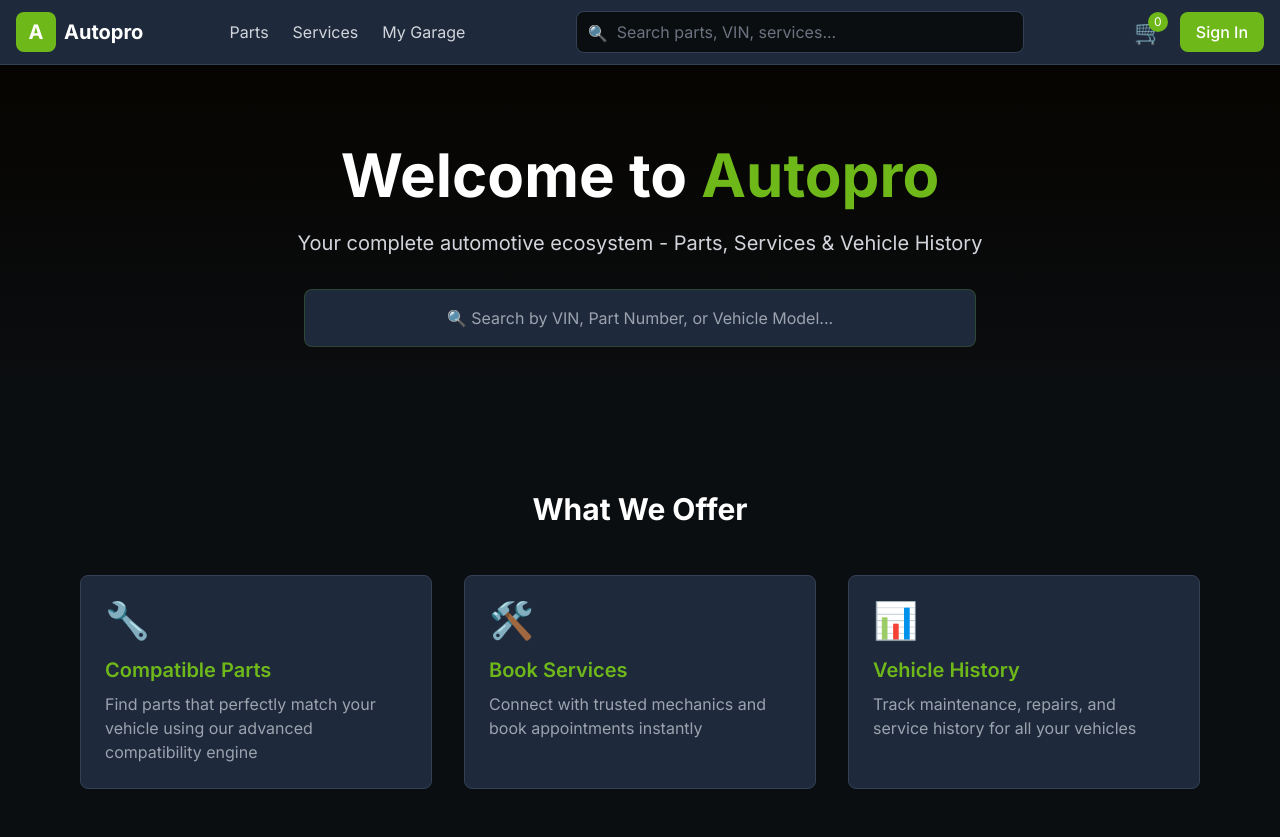
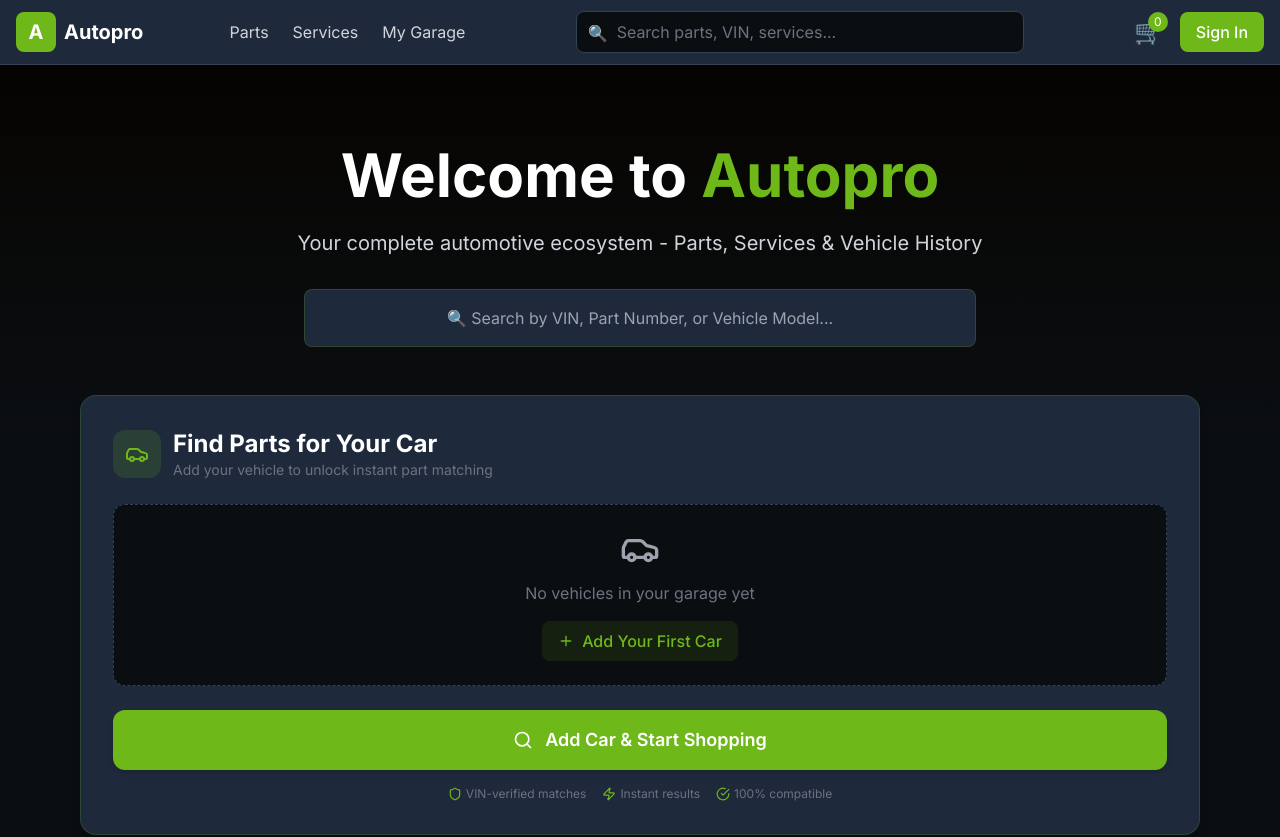
Before and after one commit to houcinhadjaissa-cyber/Autopro, a Next.js app in the folder apps/storefront/: page / in a window 1280 px wide. Shown: the top 837 px of the page. Built offline with nearby package versions, Linux system fonts and the light colour scheme.

Commit message:
Update page.tsx

```diff
--- a/apps/storefront/src/app/page.tsx
+++ b/apps/storefront/src/app/page.tsx
@@ -1,7 +1,18 @@
+"use client";
+
+import { useGarageStore } from "@/stores/garageStore";
+import { Car, Search, ChevronRight, Plus, Shield, Zap, CheckCircle } from "lucide-react";
+import Link from "next/link";
+
 export default function Home() {
+  const { vehicles, vehicleCount } = useGarageStore();
+  const hasVehicles = vehicleCount() > 0;
+  const primaryVehicle = hasVehicles ? vehicles[0] : null;
+  const extraCount = vehicleCount() - 1;
+
   return (
     <main className="min-h-screen bg-canvas">
-      {/* Hero Section */}
+      {/* ─── Hero Section ─── */}
       <div className="bg-gradient-to-b from-primary-900 to-canvas py-20 px-4">
         <div className="max-w-6xl mx-auto text-center">
           <h1 className="text-5xl md:text-6xl font-bold mb-6 text-white">
@@ -20,7 +31,104 @@ export default function Home() {
         </div>
       </div>
 
-      {/* Features Section */}
+      {/* ═══════════════════════════════════════════ */}
+      {/* 🚗 QUICK WIN #5: "Find Parts for My Car" CTA */}
+      {/* ═══════════════════════════════════════════ */}
+      <section className="max-w-6xl mx-auto px-4 -mt-8 relative z-10">
+        <div className="bg-surface-1 rounded-2xl border border-primary/20 p-8 shadow-lg">
+          {/* Header */}
+          <div className="flex items-center gap-3 mb-6">
+            <div className="w-12 h-12 rounded-xl bg-primary/15 flex items-center justify-center">
+              <Car className="w-6 h-6 text-primary" />
+            </div>
+            <div>
+              <h2 className="text-2xl font-bold">
+                Find Parts for Your Car
+              </h2>
+              <p className="text-sm text-gray-500">
+                {hasVehicles
+                  ? "Your garage is ready — search compatible parts instantly"
+                  : "Add your vehicle to unlock instant part matching"}
+              </p>
+            </div>
+          </div>
+
+          {/* Vehicle Card or Empty State */}
+          {hasVehicles ? (
+            <div className="bg-canvas rounded-xl p-4 mb-6 border border-surface-2">
+              <div className="flex items-center justify-between">
+                <div className="flex items-center gap-3">
+                  <div className="w-10 h-10 rounded-lg bg-primary/10 flex items-center justify-center">
+                    <Car className="w-5 h-5 text-primary" />
+                  </div>
+                  <div>
+                    <p className="font-semibold">
+                      {primaryVehicle?.make} {primaryVehicle?.model}{" "}
+                      {primaryVehicle?.year}
+                    </p>
+                    {primaryVehicle?.vin && (
+                      <p className="text-xs text-gray-500 font-mono">
+                        VIN: {primaryVehicle.vin.slice(0, 8)}...
+                      </p>
+                    )}
+                  </div>
+                </div>
+
+                {extraCount > 0 && (
+                  <Link
+                    href="/garage"
+                    className="text-sm text-primary font-medium flex items-center gap-1 hover:underline"
+                  >
+                    +{extraCount} more vehicle{extraCount > 1 ? "s" : ""}
+                    <ChevronRight className="w-4 h-4" />
+                  </Link>
+                )}
+              </div>
+            </div>
+          ) : (
+            <div className="bg-canvas rounded-xl p-6 mb-6 border border-dashed border-surface-2 text-center">
+              <Car className="w-10 h-10 text-gray-400 mx-auto mb-3" />
+              <p className="text-gray-500 mb-4">
+                No vehicles in your garage yet
+              </p>
+              <Link
+                href="/garage"
+                className="inline-flex items-center gap-2 px-4 py-2 bg-primary/10 text-primary rounded-lg font-medium hover:bg-primary/20 transition-colors"
+              >
+                <Plus className="w-4 h-4" />
+                Add Your First Car
+              </Link>
+            </div>
+          )}
+
+          {/* CTA Button */}
+          <Link
+            href={hasVehicles ? "/search" : "/garage"}
+            className="w-full flex items-center justify-center gap-3 py-4 bg-primary text-white rounded-xl font-semibold text-lg hover:bg-primary-dark transition-colors shadow-md hover:shadow-lg"
+          >
+            <Search className="w-5 h-5" />
+            {hasVehicles ? "Find Compatible Parts" : "Add Car & Start Shopping"}
+          </Link>
+
+          {/* Trust Microcopy */}
+          <div className="flex flex-wrap justify-center gap-4 mt-4 text-xs text-gray-500">
+            <span className="flex items-center gap-1">
+              <Shield className="w-3.5 h-3.5 text-primary" />
+              VIN-verified matches
+            </span>
+            <span className="flex items-center gap-1">
+              <Zap className="w-3.5 h-3.5 text-primary" />
+              Instant results
+            </span>
+            <span className="flex items-center gap-1">
+              <CheckCircle className="w-3.5 h-3.5 text-primary" />
+              100% compatible
+            </span>
+          </div>
+        </div>
+      </section>
+
+      {/* ─── Features Section ─── */}
       <div className="max-w-6xl mx-auto px-4 py-16">
         <h2 className="text-3xl font-bold text-center mb-12">
           What We Offer
@@ -34,7 +142,8 @@ export default function Home() {
               Compatible Parts
             </h3>
             <p className="text-gray-400">
-              Find parts that perfectly match your vehicle using our advanced compatibility engine
+              Find parts that perfectly match your vehicle using our advanced
+              compatibility engine
             </p>
           </div>
 
@@ -56,13 +165,14 @@ export default function Home() {
               Vehicle History
             </h3>
             <p className="text-gray-400">
-              Track maintenance, repairs, and service history for all your vehicles
+              Track maintenance, repairs, and service history for all your
+              vehicles
             </p>
           </div>
         </div>
       </div>
 
-      {/* Footer */}
+      {/* ─── Footer ─── */}
       <footer className="bg-surface-1 border-t border-surface-2 py-8 mt-20">
         <div className="max-w-6xl mx-auto px-4 text-center text-gray-400">
           <p>© 2026 Autopro. Built for Algeria & Nigeria.</p>
@@ -70,4 +180,4 @@ export default function Home() {
       </footer>
     </main>
   );
-}
+                      }
```
